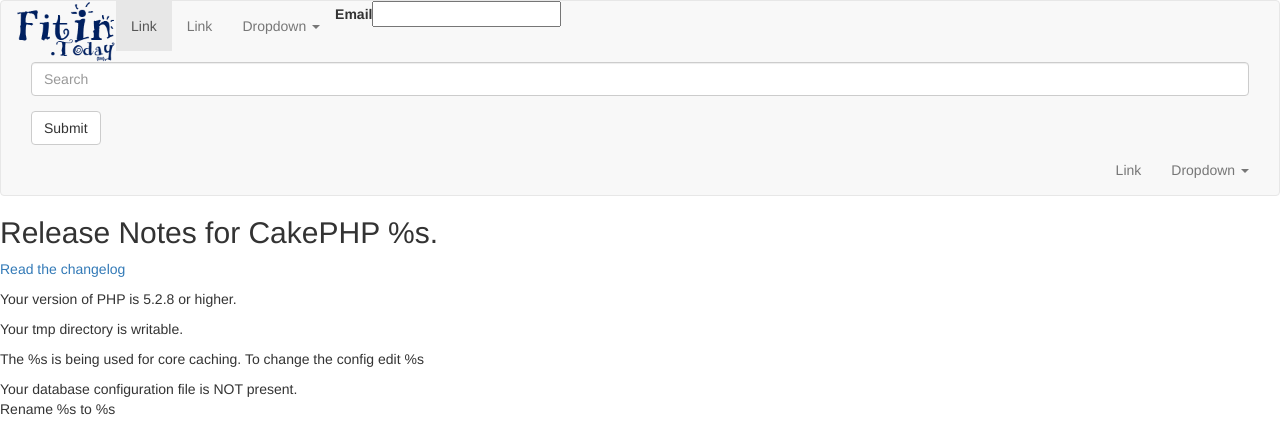
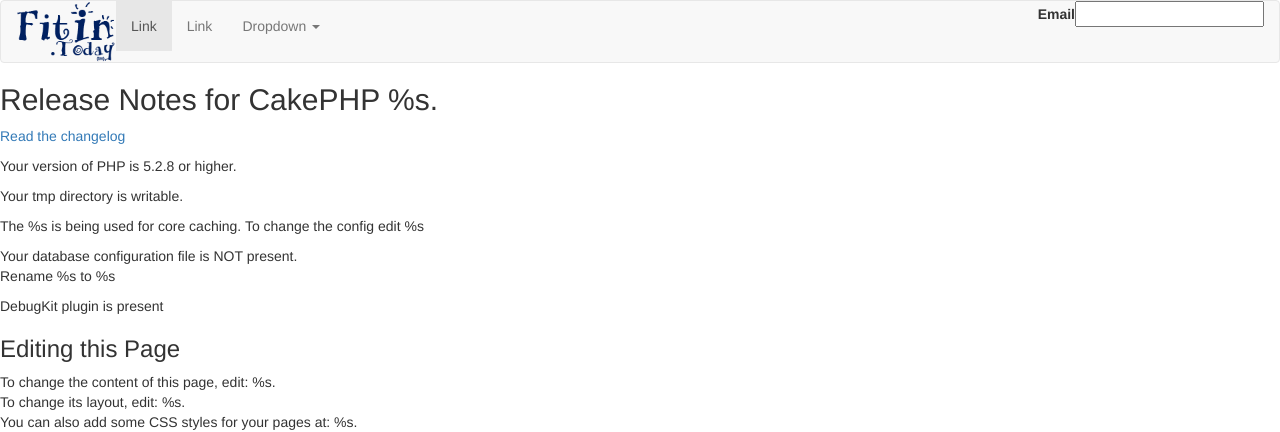
Before and after one commit to desnudopenguino/fitin, a CakePHP app: the page made by app/View/Pages/old.ctp in a window 1280 px wide. Shown: the top 432 px of the page. Run offline with PHP 8.4 and a stand-in for CakePHP, Linux system fonts and the light colour scheme; the template is opened without the code that fills it, so the values that code supplies are empty; form fields are guessed from the names that the template uses; some libraries are stand-ins or nearby versions.

Commit message:
removed some more nav content

```diff
--- a/app/View/Layouts/default.ctp
+++ b/app/View/Layouts/default.ctp
@@ -58,26 +58,9 @@
           </ul>
         </li>
       </ul>
-			<?php echo $this->element('login'); ?>
-      <form class="navbar-form navbar-left" role="search">
-        <div class="form-group">
-          <input type="text" class="form-control" placeholder="Search">
-        </div>
-        <button type="submit" class="btn btn-default">Submit</button>
-      </form>
-      <ul class="nav navbar-nav navbar-right">
-        <li><a href="#">Link</a></li>
-        <li class="dropdown">
-          <a href="#" class="dropdown-toggle" data-toggle="dropdown">Dropdown <span class="caret"></span></a>
-          <ul class="dropdown-menu" role="menu">
-            <li><a href="#">Action</a></li>
-            <li><a href="#">Another action</a></li>
-            <li><a href="#">Something else here</a></li>
-            <li class="divider"></li>
-            <li><a href="#">Separated link</a></li>
-          </ul>
-        </li>
-      </ul>
+			<div class="navbar-right">
+				<?php echo $this->element('login'); ?>
+			</div>
     </div><!-- /.navbar-collapse -->
   </div><!-- /.container-fluid -->
 </nav>
```
